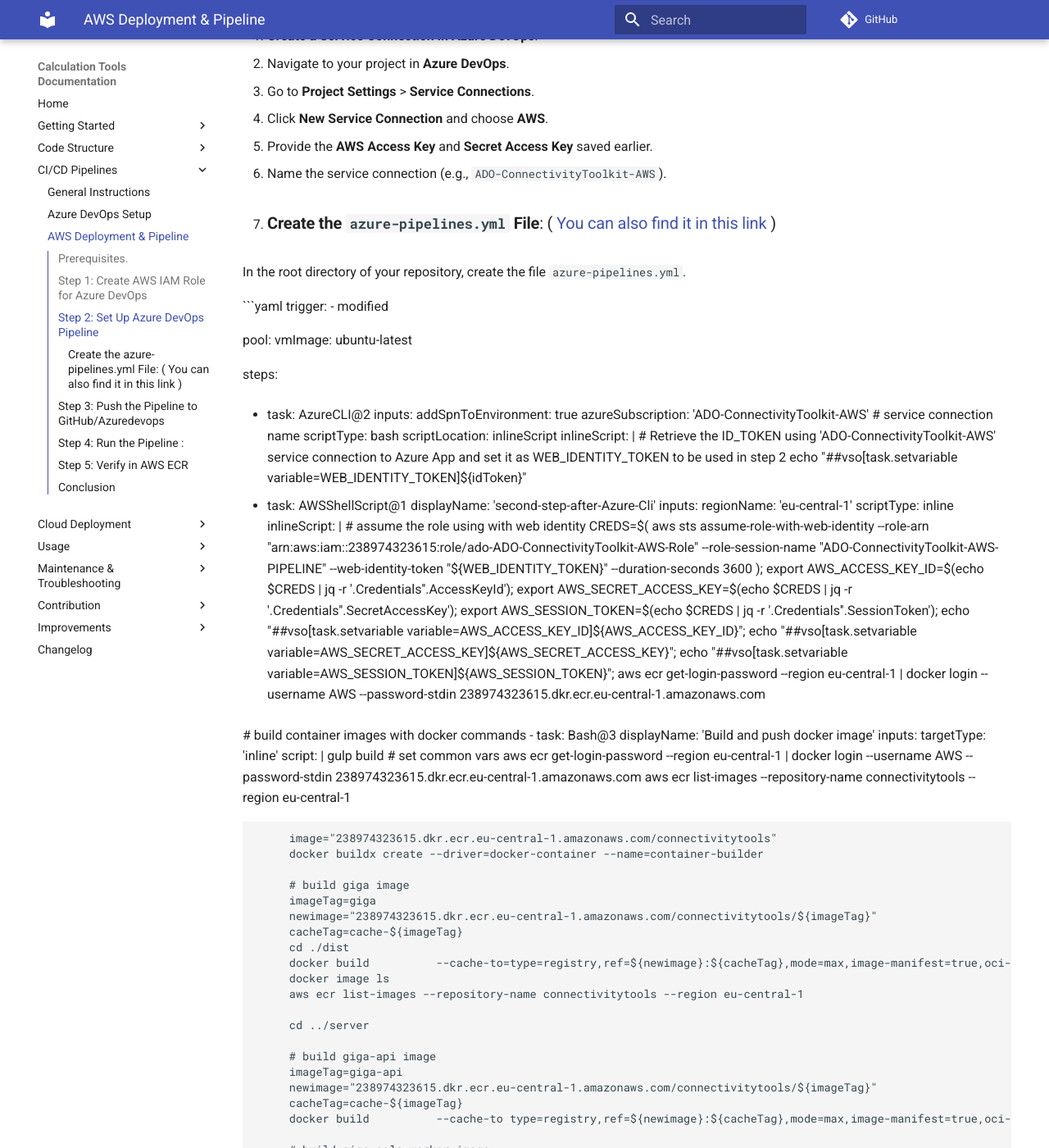
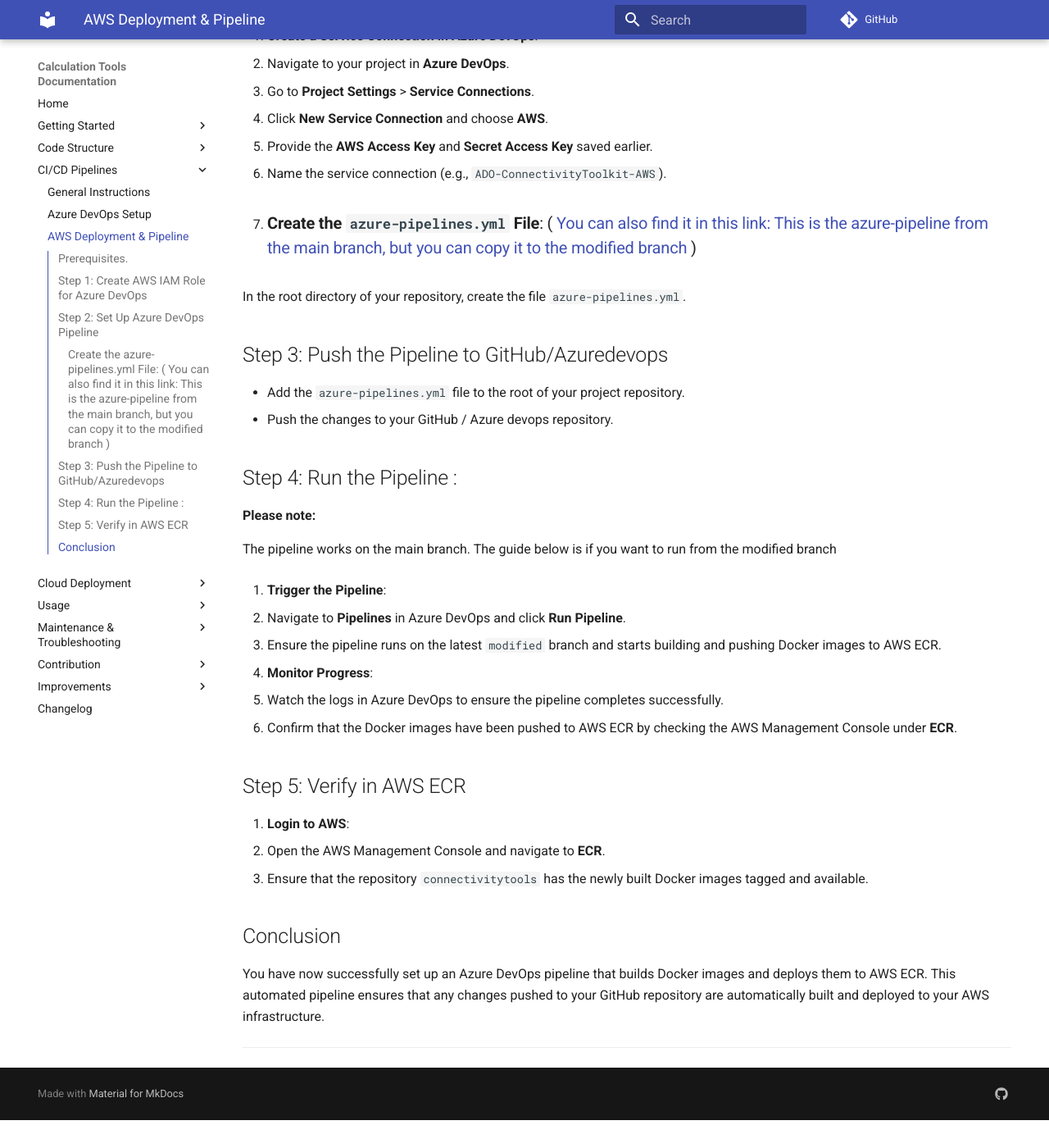
Before and after one commit to FNS-Division/old_CalculationToolkit_documentation, an MkDocs documentation site: the page built from docs/deployment/aws_pipeline.md, in a window 1280 px wide and 1400 px high, scrolled down 1309 px. Shown: the whole window at 82% size. Built offline with MkDocs 1.6.1 and Material for MkDocs 9.7.7, drawn with Linux system fonts in a browser that asks for light colours; comment, search, counter and statistics services are not loaded; after the commit the page ends 2675 px from its top, so only the background shows below that; some of the changed text lies outside the part shown.

Commit message:
edits to docs

````diff
--- a/docs/deployment/aws_pipeline.md
+++ b/docs/deployment/aws_pipeline.md
@@ -48,92 +48,10 @@
    - Click **New Service Connection** and choose **AWS**.
    - Provide the **AWS Access Key** and **Secret Access Key** saved earlier.
    - Name the service connection (e.g., `ADO-ConnectivityToolkit-AWS`).
-2. ### **Create the `azure-pipelines.yml` File**: ( [You can also find it in this link ](https://dev.azure.com/ITUINT/ConnectivityToolkit/_apps/hub/ms.vss-build-web.ci-designer-hub?pipelineId=79&branch=modified))
+2. ### **Create the `azure-pipelines.yml` File**: ( [You can also find it in this link: This is the azure-pipeline from the main branch, but you can copy it to the modified branch  ](https://dev.azure.com/ITUINT/ConnectivityToolkit/_apps/hub/ms.vss-build-web.ci-designer-hub?pipelineId=79&branch=main))
 
    In the root directory of your repository, create the file `azure-pipelines.yml`.
 
-
-   ```yaml
-   trigger:
-   - modified
-
-   pool:
-     vmImage: ubuntu-latest
-
-   steps:
-
-   - task: AzureCLI@2
-     inputs:
-       addSpnToEnvironment: true
-       azureSubscription: 'ADO-ConnectivityToolkit-AWS' # service connection name
-       scriptType: bash
-       scriptLocation: inlineScript
-       inlineScript: |
-         # Retrieve the ID_TOKEN using 'ADO-ConnectivityToolkit-AWS' service connection to Azure App and set it as WEB_IDENTITY_TOKEN to be used in step 2
-         echo "##vso[task.setvariable variable=WEB_IDENTITY_TOKEN]${idToken}"
-
-   - task: AWSShellScript@1
-     displayName: 'second-step-after-Azure-Cli'
-     inputs:
-       regionName: 'eu-central-1'
-       scriptType: inline
-       inlineScript: |
-         # assume the role using with web identity
-         CREDS=$( aws sts assume-role-with-web-identity --role-arn "arn:aws:iam::238974323615:role/ado-ADO-ConnectivityToolkit-AWS-Role" --role-session-name "ADO-ConnectivityToolkit-AWS-PIPELINE" --web-identity-token "${WEB_IDENTITY_TOKEN}" --duration-seconds 3600 );
-         export AWS_ACCESS_KEY_ID=$(echo $CREDS | jq -r '.Credentials''.AccessKeyId');
-         export AWS_SECRET_ACCESS_KEY=$(echo $CREDS | jq -r '.Credentials''.SecretAccessKey');
-         export AWS_SESSION_TOKEN=$(echo $CREDS | jq -r '.Credentials''.SessionToken');
-         echo "##vso[task.setvariable variable=AWS_ACCESS_KEY_ID]${AWS_ACCESS_KEY_ID}";
-         echo "##vso[task.setvariable variable=AWS_SECRET_ACCESS_KEY]${AWS_SECRET_ACCESS_KEY}";
-         echo "##vso[task.setvariable variable=AWS_SESSION_TOKEN]${AWS_SESSION_TOKEN}";
-         aws ecr get-login-password --region eu-central-1 | docker login --username AWS --password-stdin 238974323615.dkr.ecr.eu-central-1.amazonaws.com
-
-   # build container images with docker commands
-   - task: Bash@3
-     displayName: 'Build and push docker image'
-     inputs:
-       targetType: 'inline'
-       script: |
-         gulp build
-         # set common vars
-         aws ecr get-login-password --region eu-central-1 | docker login --username AWS --password-stdin 238974323615.dkr.ecr.eu-central-1.amazonaws.com
-         aws ecr list-images --repository-name connectivitytools --region eu-central-1
-
-         image="238974323615.dkr.ecr.eu-central-1.amazonaws.com/connectivitytools"
-         docker buildx create --driver=docker-container --name=container-builder
-
-         # build giga image
-         imageTag=giga
-         newimage="238974323615.dkr.ecr.eu-central-1.amazonaws.com/connectivitytools/${imageTag}"
-         cacheTag=cache-${imageTag}
-         cd ./dist
-         docker build          --cache-to=type=registry,ref=${newimage}:${cacheTag},mode=max,image-manifest=true,oci-mediatypes=true          --cache-from=type=registry,ref=${newimage}:${cacheTag}          --builder container-builder          -t ${newimage}:${imageTag}-build-$(Build.BuildId)          -t ${newimage}:${imageTag}          -t ${newimage}:dev          --push          -f Dockerfile.aws          --progress=plain          ./
-         docker image ls
-         aws ecr list-images --repository-name connectivitytools --region eu-central-1
-
-         cd ../server
-
-         # build giga-api image
-         imageTag=giga-api
-         newimage="238974323615.dkr.ecr.eu-central-1.amazonaws.com/connectivitytools/${imageTag}"
-         cacheTag=cache-${imageTag}
-         docker build          --cache-to type=registry,ref=${newimage}:${cacheTag},mode=max,image-manifest=true,oci-mediatypes=true          --cache-from type=registry,ref=${newimage}:${cacheTag}          --builder container-builder          -t ${newimage}:${imageTag}-build-$(Build.BuildId)          -t ${newimage}:${imageTag}          -t ${newimage}:dev          --push          -f Dockerfile.web          --progress=plain          ./
-
-         # build giga-calc-worker image
-         imageTag=giga-calc-worker
-         newimage="238974323615.dkr.ecr.eu-central-1.amazonaws.com/connectivitytools/${imageTag}"
-         cacheTag=cache-${imageTag}
-         docker build          --cache-to type=registry,ref=${newimage}:${cacheTag},mode=max,image-manifest=true,oci-mediatypes=true          --cache-from type=registry,ref=${newimage}:${cacheTag}          --builder container-builder          -t ${newimage}:${imageTag}-build-$(Build.BuildId)          -t ${newimage}:${imageTag}          -t ${newimage}:dev          --push          -f Dockerfile.calc          --progress=plain          ./
-
-   - task: AWSShellScript@1
-     displayName: 'ECR'
-     inputs:
-       regionName: 'eu-central-1'
-       scriptType: inline
-       inlineScript: |
-         aws ecr list-images --repository-name connectivitytools --region eu-central-1
-         aws ecr get-login-password --region eu-central-1 | docker login --username AWS --password-stdin 238974323615.dkr.ecr.eu-central-1.amazonaws.com
-   ```
 
 ## Step 3: Push the Pipeline to GitHub/Azuredevops
 
````
Also changed, not shown: site/deployment/aws_pipeline/index.html, site/search/search_index.json.
